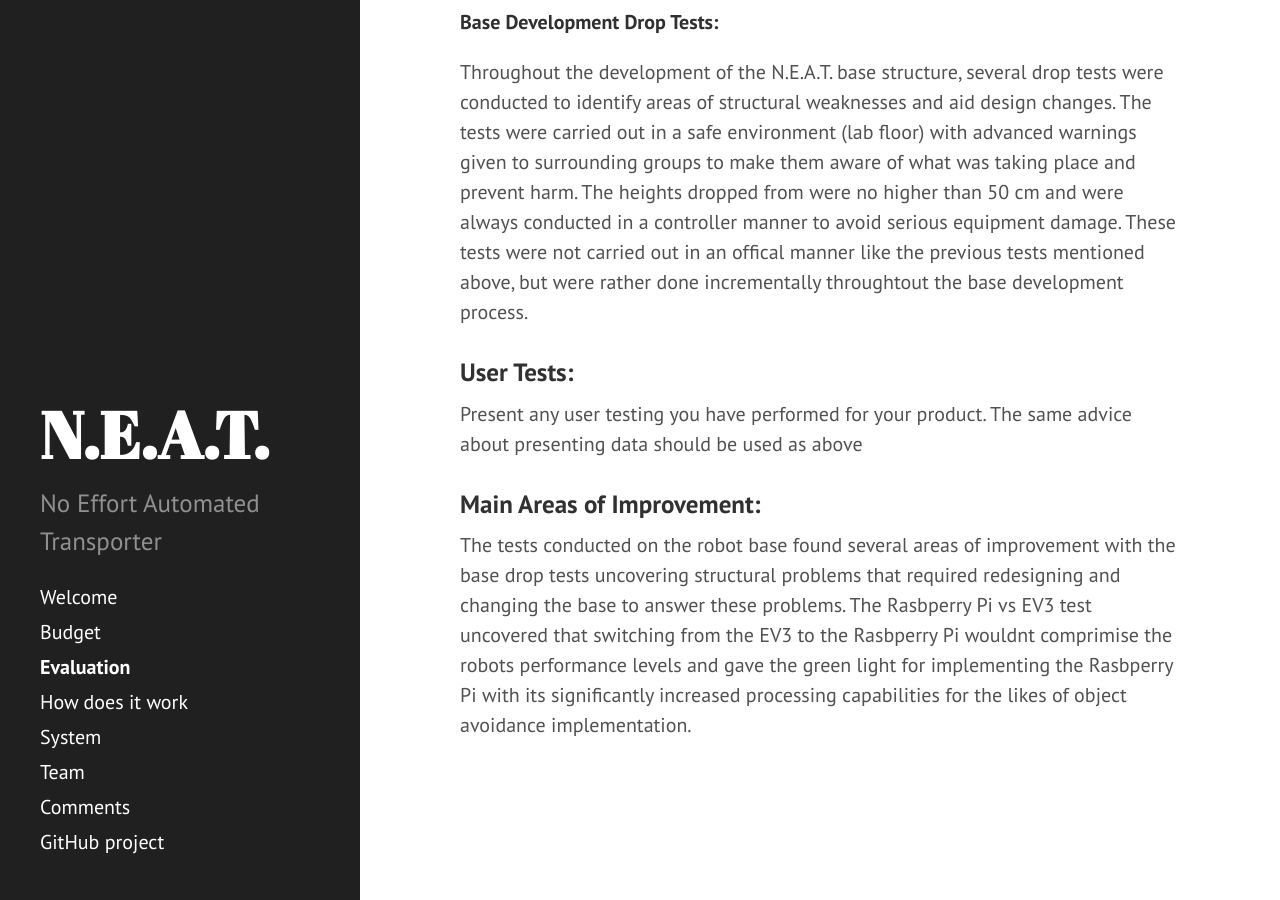
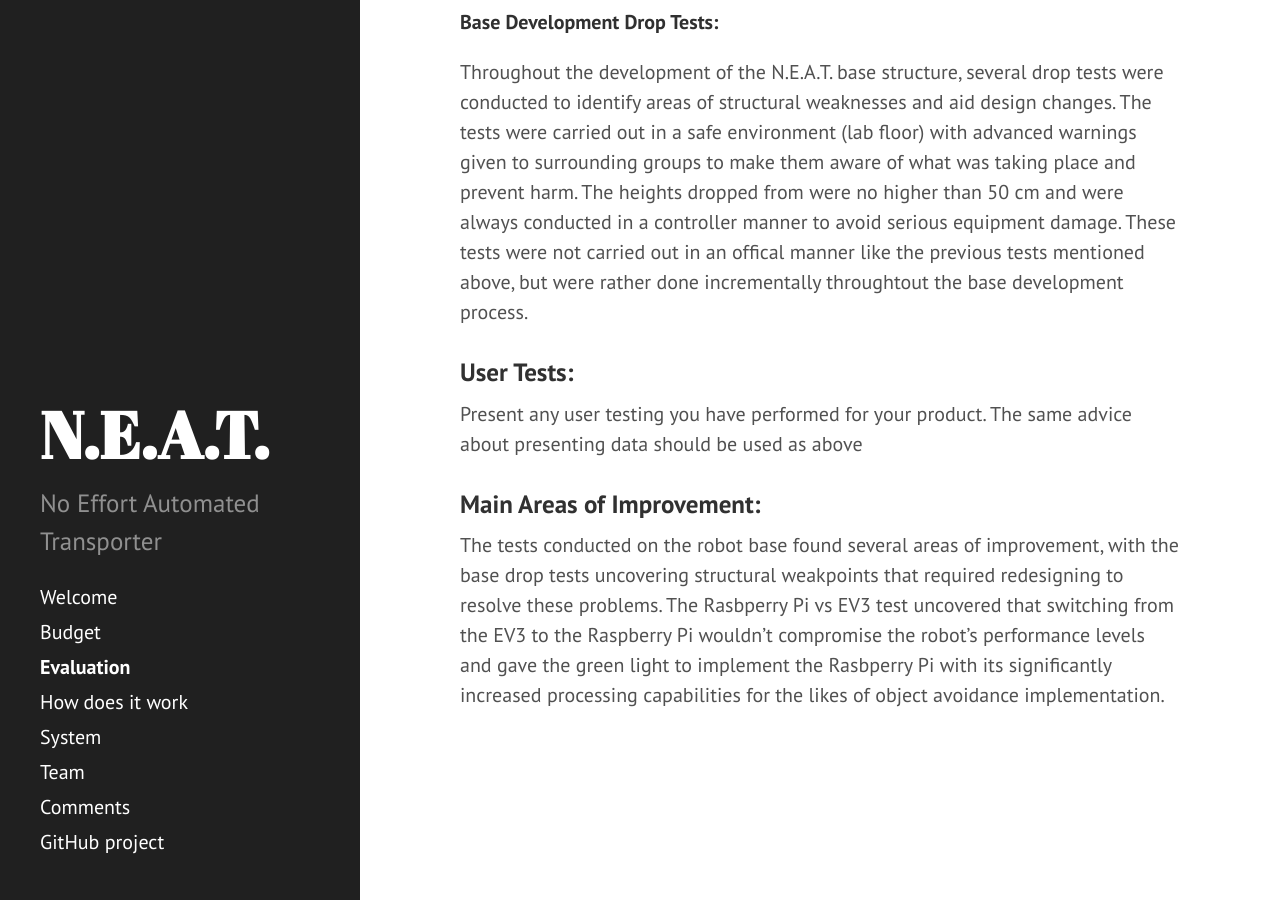
Before and after one commit to okapeng/sdp2020-group2, a Jekyll site: the page built from _pages/evaluation.md, in a window 1280 px wide and 900 px high, scrolled down 2867 px. Built offline with Jekyll 4.4.1, drawn with Linux system fonts in a browser that asks for light colours.

Commit message:
Update evaluation.md

```diff
--- a/_pages/evaluation.md
+++ b/_pages/evaluation.md
@@ -41,4 +41,4 @@
   The same advice about presenting data should be used as above
 
 ### Main Areas of Improvement:
-  The tests conducted on the robot base found several areas of improvement with the base drop tests uncovering structural problems that required redesigning and changing the base to answer these problems. The Rasbperry Pi vs EV3 test uncovered that switching from the EV3 to the Rasbperry Pi wouldnt comprimise the robots performance levels and gave the green light for implementing the Rasbperry Pi with its significantly increased processing capabilities for the likes of object avoidance implementation.
+  The tests conducted on the robot base found several areas of improvement, with the base drop tests uncovering structural weakpoints that required redesigning to resolve these problems. The Rasbperry Pi vs EV3 test uncovered that switching from the EV3 to the Raspberry Pi wouldn't compromise the robot's performance levels and gave the green light to implement the Rasbperry Pi with its significantly increased processing capabilities for the likes of object avoidance implementation.
```
